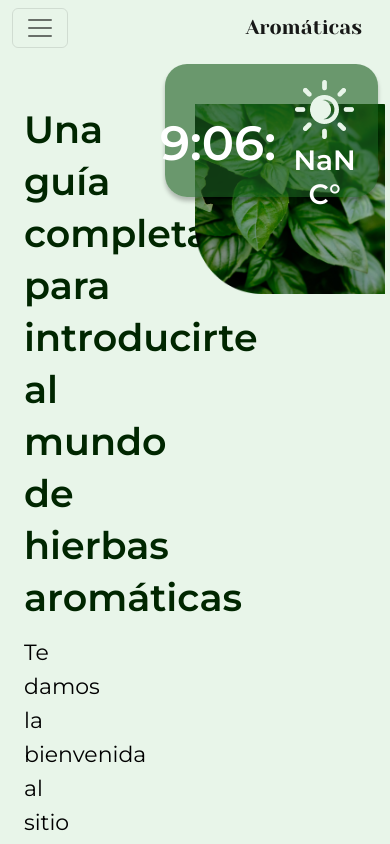
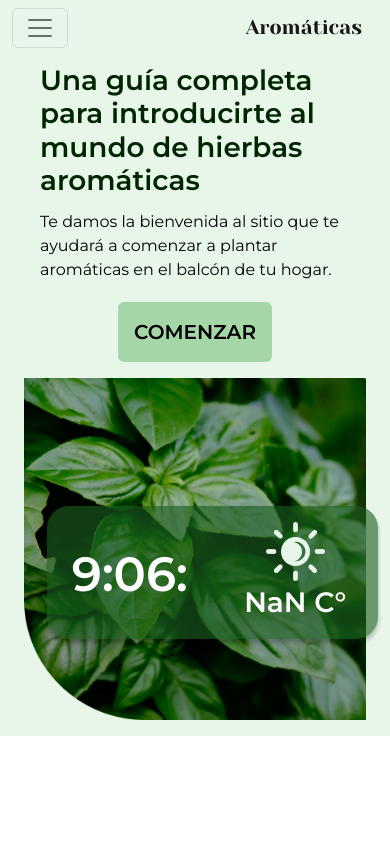
Before and after one commit to BrajhanLop/AromaticsApp, a React (Vite) app: page / in a window 390 px wide. Shown: the top 844 px of the page. Built offline with nearby package versions, Linux system fonts and the light colour scheme; no server answers.

Commit message:
responsive

```diff
--- a/src/components/main1/ContainerMain1.jsx
+++ b/src/components/main1/ContainerMain1.jsx
@@ -5,7 +5,7 @@ import '../styles/main1.css';
 const ContainerMain1 = () => {
     return (
 
-        <div className='container-fluid bg-main pt-5'>
+        <div className='container-fluid bg-main pt-2 pt-md-5'>
             <Main1 />
         </div>
     );
--- a/src/components/main1/Main1.jsx
+++ b/src/components/main1/Main1.jsx
@@ -4,16 +4,17 @@ import imgMain from "../../images/IMG_Hero.png";
 import imgwid from "../../images/Vector.png";
 
 const Main1 = () => {
-const [time, settime] = useState(new Date().toLocaleTimeString().substring(0,5))
+  const [time, settime] = useState(
+    new Date().toLocaleTimeString().substring(0, 5)
+  );
 
-setInterval(()=>{
-settime(new Date().toLocaleTimeString().substring(0,5))
-},60000)
+  setInterval(() => {
+    settime(new Date().toLocaleTimeString().substring(0, 5));
+  }, 60000);
 
-const [climatedata, setclimatedata] = useState({})
+  const [climatedata, setclimatedata] = useState({});
 
-  useEffect(()=>{
-
+  useEffect(() => {
     function success(pos) {
       var crd = pos.coords;
 
@@ -22,9 +23,11 @@ const [climatedata, setclimatedata] = useState({})
       // console.log(`Longitude: ${crd.longitude}`);
       // console.log(`More or less ${crd.accuracy} meters.`);
 
-      axios.get(`https://api.openweathermap.org/data/2.5/weather?lat=${crd.latitude}&lon=${crd.longitude}&appid=cfbabd5a23db066ab174c9347f775332`)
-      .then(res => setclimatedata(res.data))
-
+      axios
+        .get(
+          `https://api.openweathermap.org/data/2.5/weather?lat=${crd.latitude}&lon=${crd.longitude}&appid=cfbabd5a23db066ab174c9347f775332`
+        )
+        .then((res) => setclimatedata(res.data));
     }
 
     function error(err) {
@@ -32,42 +35,44 @@ const [climatedata, setclimatedata] = useState({})
     }
 
     navigator.geolocation.getCurrentPosition(success, error);
-
-
-  },[])
+  }, []);
 
   // console.log(climatedata.weather?.[0].icon);
   return (
     <div className="container pb-3">
       <div className="row">
-        <div className="col-5">
-          <div className="pe-5">
-            <h2 className="text-title pb-1">
+        <div className="col-12 col-md-6 ">
+          <div className="">
+            <h2 className="text-title pb-1 lh-6 mx-3 fs-1">
               Una guía completa para introducirte al mundo de hierbas aromáticas{" "}
             </h2>
-            <p className="text pb-1 pe-3">
+            <p className="text pb-1 fs-6 mx-3">
               Te damos la bienvenida al sitio que te ayudará a comenzar a
-              plantar aromáticas en el balcón de tu hogar
+              plantar aromáticas en el balcón de tu hogar.
             </p>
-            <button className="button px-3 py-1 rounded border-0">
+            <button className="button px-3 py-1 rounded border-0 d-block mx-auto mb-3">
               COMENZAR
             </button>
           </div>
         </div>
-        <div className="col-7">
-          <img className="main-img img-fluid" src={imgMain} alt="" />
+        <div className="col-12 col-md-6">
+          <img className="img-fluid" src={imgMain} alt="" />
 
           <div className="d-flex justify-content-end">
             <div className="row flot">
               <div className="col-6 d-flex justify-content-center align-items-center">
                 <div>
-                <p className="city mb-0 mt-1 text-center">{climatedata.name}</p>
-                <p className="time mb-0">{time}</p>
+                  <p className="city mb-0 mt-1 text-center">
+                    {climatedata.name}
+                  </p>
+                  <p className="time mb-0">{time}</p>
                 </div>
               </div>
               <div className="col-6 text-center py-2">
                 <img className="img-fluid mt-2" src={imgwid} alt="" />
-                <p className="temp mb-0 mt-1">{(Number(climatedata.main?.temp) - 273.15).toFixed(0)} C°</p>
+                <p className="temp mb-0 mt-1">
+                  {(Number(climatedata.main?.temp) - 273.15).toFixed(0)} C°
+                </p>
               </div>
             </div>
           </div>
--- a/src/components/main2/ContainerMain2.jsx
+++ b/src/components/main2/ContainerMain2.jsx
@@ -6,7 +6,7 @@ import imgFooter from '../../images/IMG_Footer.jpg'
 const ContainerMain2 = () => {
     return (
         <>
-        <div className='container-fluid'>
+        <div className='container-fluid mt-sm-5 mt-md-0'>
             <Main2/>
         </div>
         <div>
--- a/src/components/styles/main1.css
+++ b/src/components/styles/main1.css
@@ -7,9 +7,9 @@
 .text-title {
   font-family: "Montserrat";
   font-style: normal;
-  font-weight: 600;
-  font-size: 38px;
-  line-height: 52px;
+  font-weight: 700;
+  /* font-size: 38px; */
+  /* line-height: 52px; */
 
   color: #002600;
 }
@@ -19,7 +19,7 @@
   font-style: normal;
   font-weight: 400;
   font-size: 22px;
-  line-height: 34px;
+  /* line-height: 34px; */
   /* or 155% */
 
   color: #000000;
@@ -38,24 +38,30 @@
   background-color: rgba(27, 94, 32, 0.61);
 }
 
+
+
 .flot {
   width: 331px;
   height: 133px;
   background: rgba(27, 94, 32, 0.61);
   box-shadow: 0px 4px 4px rgba(0, 0, 0, 0.25);
   border-radius: 22px;
-  position: relative;
+  position: absolute;
   z-index: 20;
-  top: -230px;
-  /* position: relative;
-    top: -100px;
-    right: 10px;
-    z-index: 20; */
+  /* top: -230px; */
+  top: 35%;
+
 }
 
+@media (max-width: 575.98px) {
+
+  .flot {
+    top: 60%;
+  }
+}
 
 .main-img {
-    margin-left: 10%;
+    /* margin-left: 10%; */
 }
 
 .city {
--- a/src/routes/AromaticasRoutes.jsx
+++ b/src/routes/AromaticasRoutes.jsx
@@ -17,7 +17,7 @@ const AromaticasRoutes = () => {
         <Route path="/plantas" element={<Plantas />} />
         <Route path="/contacto" element={<Contacto />} />
         <Route path="/detalle" element={<DetallesPlantas />} />
-        {/* Agregar mas rutas */}
+
       </Routes>
       <ContainerFooter/>
     </>
```
